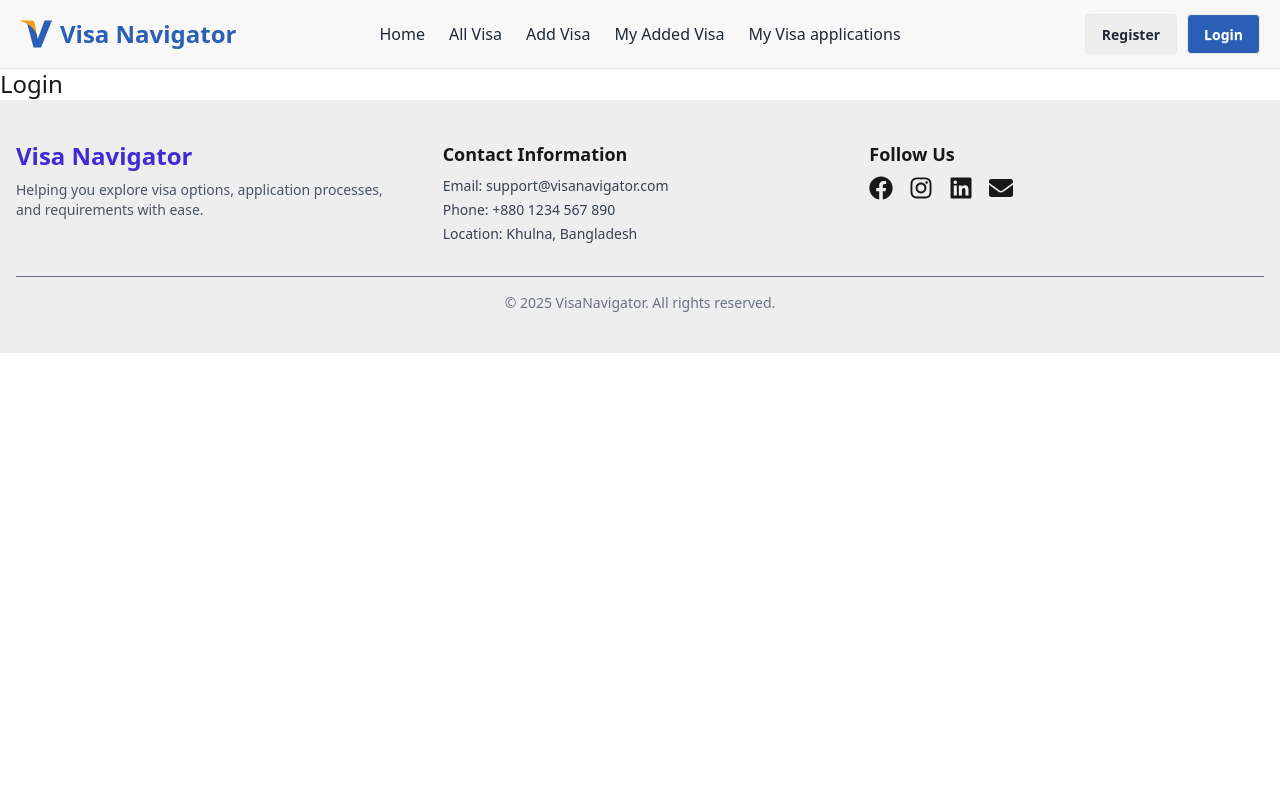
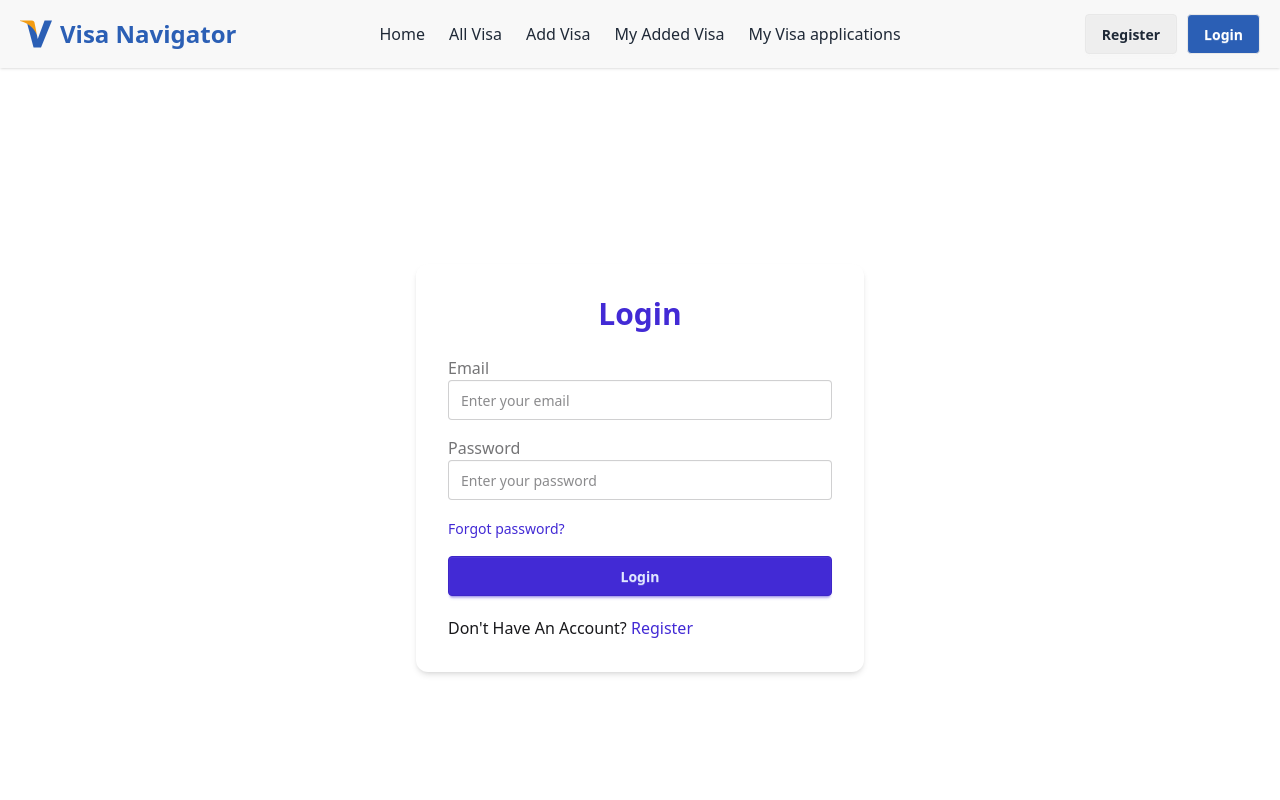
Before and after one commit to bishalsaha-official/Visa-Navigator-Client, a React (Vite) app: page /login in a window 1280 px wide. Shown: the top 800 px of the page. Built offline with nearby package versions, Linux system fonts and the light colour scheme; no server answers.

Commit message:
Implement login component

```diff
--- a/src/components/LatestVisa.jsx
+++ b/src/components/LatestVisa.jsx
@@ -13,7 +13,7 @@ const LatestVisa = () => {
             </div>
             <div className="grid md:grid-cols-2 lg:grid-cols-3 gap-6 my-5">
                 {
-                    visas.map(visa => <VisaCard key={visa._id} visa={visa}></VisaCard>)
+                    visas.slice(0, 6).map(visa => <VisaCard key={visa._id} visa={visa}></VisaCard>)
                 }
             </div>
             <div>
--- a/src/components/Login.jsx
+++ b/src/components/Login.jsx
@@ -1,7 +1,55 @@
+import { Link } from "react-router-dom";
+
 const Login = () => {
+
+    const handleLogin = e => {
+        e.preventDefault()
+        console.log('login')
+    }
+
     return (
-        <div>
-            <h2 className="text-2xl">Login</h2>
+        <div className="min-h-screen flex items-center justify-center bg-base-100 px-4">
+            <div className="w-full max-w-md bg-white shadow-md rounded-xl p-8">
+                <h2 className="text-3xl font-bold text-center text-primary mb-6">Login</h2>
+                <form onSubmit={handleLogin} className="space-y-4">
+                    {/* Email */}
+                    <div className="form-control">
+                        <label className="label" htmlFor="email">
+                            <span className="label-text font-medium">Email</span>
+                        </label>
+                        <input
+                            id="email"
+                            name="email"
+                            type="email"
+                            placeholder="Enter your email"
+                            className="input input-bordered w-full"
+                            required
+                        />
+                    </div>
+
+                    {/* Password */}
+                    <div className="form-control">
+                        <label className="label" htmlFor="password">
+                            <span className="label-text font-medium">Password</span>
+                        </label>
+                        <input
+                            id="password"
+                            name="password"
+                            type="password"
+                            placeholder="Enter your password"
+                            className="input input-bordered w-full"
+                            required
+                        />
+                    </div>
+                    <a href="#" className="label-text-alt link link-hover text-sm text-primary"> Forgot password?</a>
+
+                    {/* Login Button */}
+                    <div className="form-control mt-4">
+                        <button type="submit" className="btn btn-primary w-full">Login</button>
+                    </div>
+                </form>
+                <p className="mt-5">Don't Have An Account? <Link to="/register" className="text-primary">Register</Link></p>
+            </div>
         </div>
     );
 };
--- a/src/components/VisaDetails.jsx
+++ b/src/components/VisaDetails.jsx
@@ -1,11 +1,41 @@
+import { useState } from "react";
 import { useLoaderData } from "react-router-dom";
 
 const VisaDetails = () => {
-    const visa = useLoaderData()
-    console.log(visa)
+    const data = useLoaderData()
+    const [visa, setVisa] = useState(data[0])
     return (
-        <div>
-            {visa[0].countryName}
+        <div className="max-w-6xl mx-auto p-6 md:p-10 bg-base-100">
+            <img src={visa.photoUrl} alt={visa.countryName} className="w-full h-64 object-cover rounded-xl shadow-md" />
+            <div className="grid md:grid-cols-2 gap-8 items-start mt-5">
+                {/* Header Section */}
+                <div>
+                    <h2 className="text-2xl font-semibold mb-3 text-primary">{visa.countryName} - {visa.visaType}</h2>
+                    <p className="text-gray-600 text-sm mb-4">{visa.description}</p>
+                    <div className="grid gap-3 text-sm text-gray-700">
+                        <p><span className="font-semibold">Processing Time:</span>{" "}{visa.processingTime}</p>
+                        <p><span className="font-semibold">Minimum Age:</span> {visa.age}+</p>
+                        <p><span className="font-semibold">Visa Fee:</span> ${visa.fee}</p>
+                        <p><span className="font-semibold">Validity:</span>{" "}{visa.visaValidity}</p>
+                        <p><span className="font-semibold">Application Method:</span>{" "}{visa.applicationMethod}</p>
+                    </div>
+                </div>
+                {/* Required Documents */}
+                <div>
+                    <h2 className="text-2xl font-semibold mb-3 text-primary">Required Documents</h2>
+                    <ul className="list-disc list-inside space-y-2 text-sm text-gray-700">
+                        {
+                            visa.requiredDocuments.map((doc, idx) => (
+                                <li key={idx}>{doc}</li>
+                            ))
+                        }
+                    </ul>
+                </div>
+            </div>
+            {/* Apply Button */}
+            <div className="mt-10 text-center">
+                <button className="btn btn-primary btn-wide">Apply for the Visa</button>
+            </div>
         </div>
     );
 };
```
